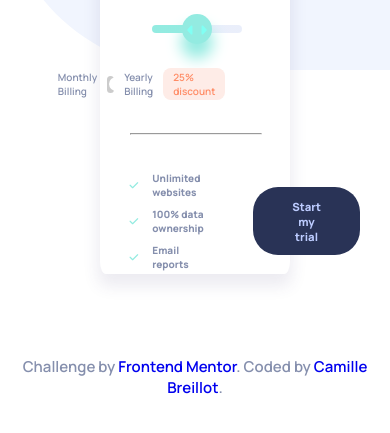
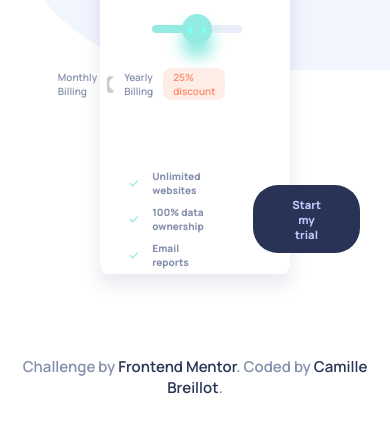
Before and after one commit to CamilleBreillot/Challenge03-front-end-mentors--interactive-pricing-component-main, a plain HTML site: page index.html in a window 390 px wide. Shown: the part 379-812 px from the top of the page. Drawn offline with Linux system fonts and the light colour scheme.

Commit message:
done except for hr and responsive

```diff
--- a/style.css
+++ b/style.css
@@ -53,9 +53,10 @@ h1 {
 
 
 hr {
-  height: 1px;
-  width: 100%;
-  background-color: var(--clr-empty-slider);
+    height: 1px;
+    width: 100%;
+    background-color: var(--clr-empty-slider);
+    border: none;
 }
 
 .view-month-price {
@@ -249,4 +250,5 @@ input:checked + .slider-round:before {
 
 .attribution a {
   text-decoration: none;
+  color:hsl(227, 35%, 25%);
 }
```
